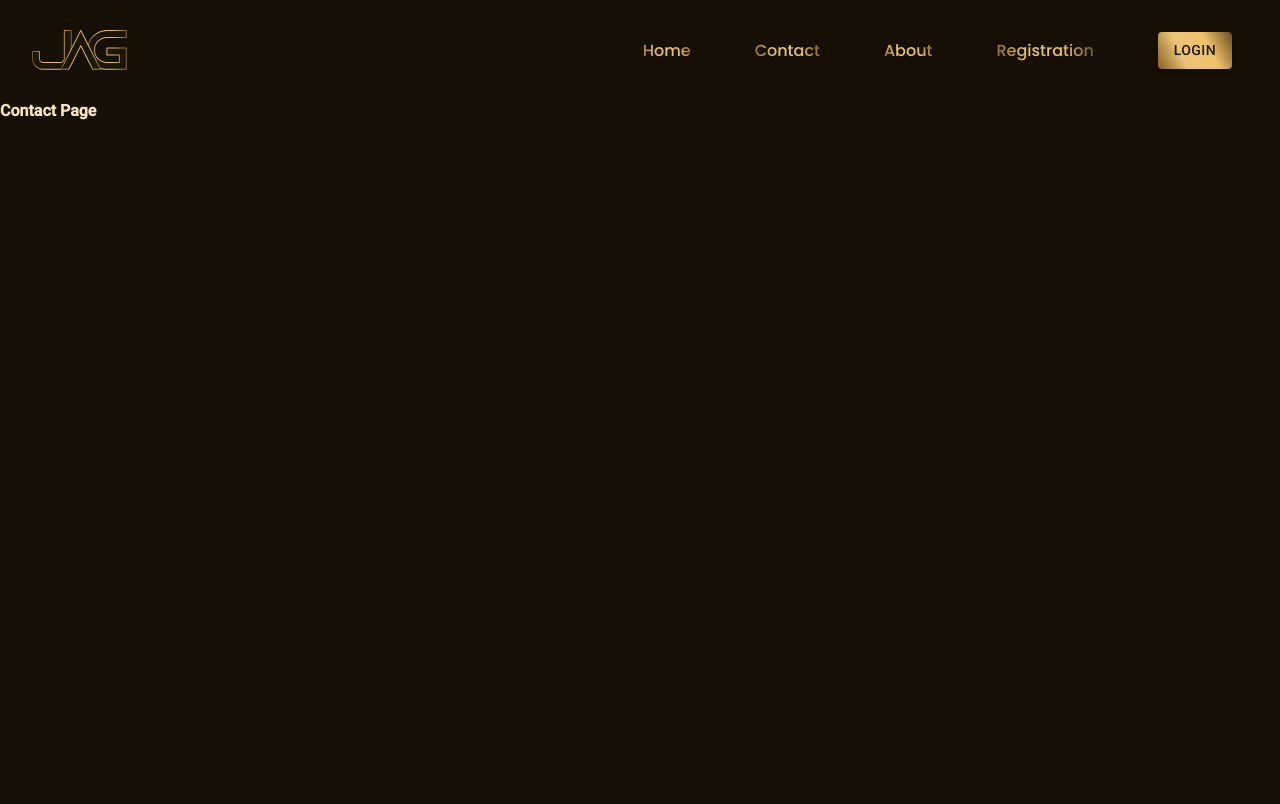
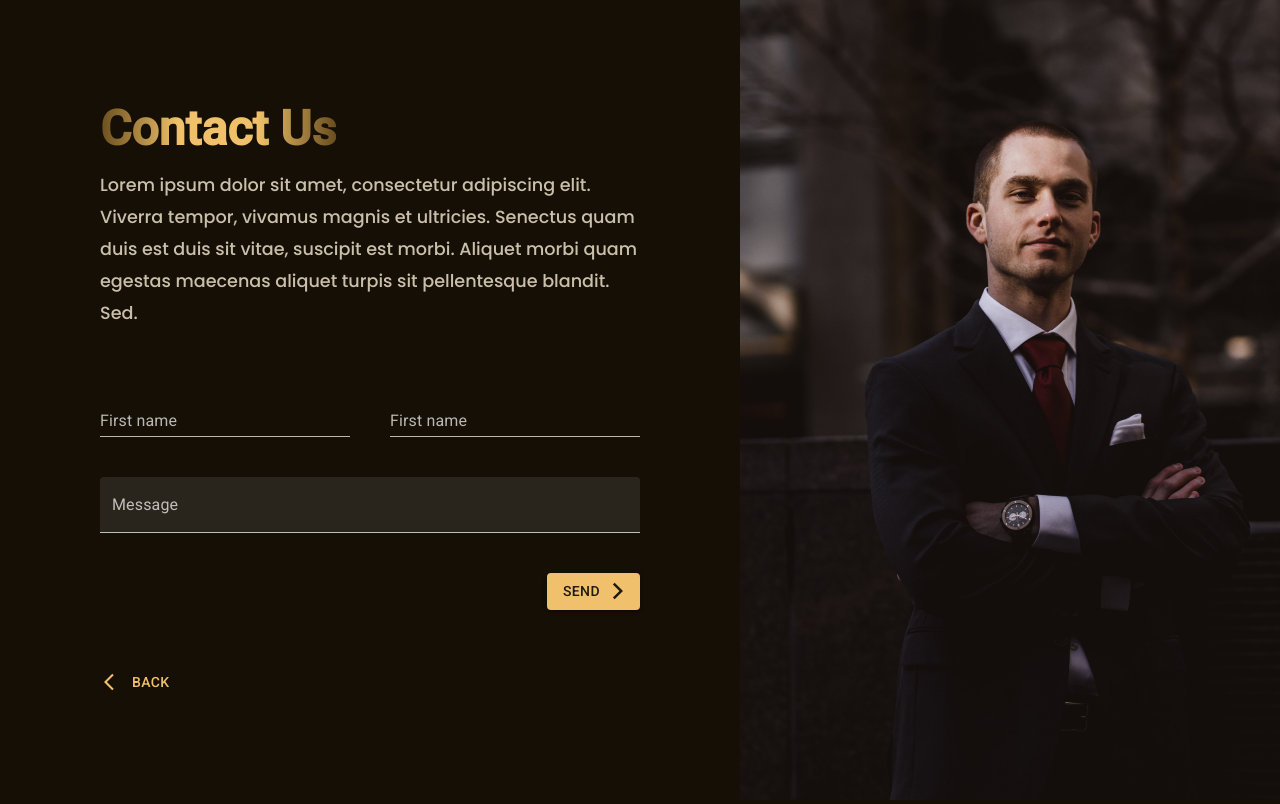
Before and after one commit to Mohanbarman/jag-portal, a React (Create React App) app: page /contact in a window 1280 px wide. Built offline with nearby package versions, Linux system fonts and the light colour scheme.

Commit message:
Adding Contact form

```diff
--- a/src/Content.js
+++ b/src/Content.js
@@ -179,7 +179,7 @@ const registrationScreenContent = {
 }
 
 const contactUsScreenContent = {
-  heading: 'Register for new account',
+  heading: 'Contact us',
   subheading: 'Lorem ipsum dolor sit amet, consectetur adipiscing elit. Viverra ' +
     'tempor, vivamus magnis et ultricies. Senectus quam duis est duis sit vitae, ' +
     'suscipit est morbi. Aliquet morbi quam egestas maecenas aliquet turpis sit ' +
--- /dev/null
+++ b/src/Utils.js
@@ -0,0 +1,7 @@
+const validateEmail = (email) => {
+  const re = /^(([^<>()[\]\\.,;:\s@"]+(\.[^<>()[\]\\.,;:\s@"]+)*)|(".+"))@((\[[0-9]{1,3}\.[0-9]{1,3}\.[0-9]{1,3}\.[0-9]{1,3}\])|(([a-zA-Z\-0-9]+\.)+[a-zA-Z]{2,}))$/;
+  return re.test(String(email).toLowerCase());
+}
+
+
+export { validateEmail }
--- a/src/index.css
+++ b/src/index.css
@@ -644,3 +644,13 @@ Registration
 .action-form-input-email {
     grid-column: 1/-1;
 }
+
+
+/*
+=======================
+Registration
+=======================
+ */
+.action-form-message-input {
+    grid-column: 1/-1;
+}
--- a/src/routes/Contact.js
+++ b/src/routes/Contact.js
@@ -1,12 +1,63 @@
-import React from 'react';
-import Navbar from '../components/Navbar'
+import React, { useState } from 'react';
+import ActionFormContainer from "../components/ActionFormContainer";
+import { contactUsScreenContent } from "../Content";
+import { TextField, Button } from "@material-ui/core";
+import {validateEmail} from "../Utils";
+import {ArrowForwardIos} from "@material-ui/icons";
+
 
 const Contact = () => {
+  const {heading, subheading, image} = contactUsScreenContent;
+
+  const [firstName, setFirstName] = useState('');
+  const [lastName, setLastName] = useState('');
+  const [message, setMessage] = useState('');
+
+  const _handleSubmit = (e) => {
+    e.preventDefault();
+  }
+
   return(
-    <>
-      <Navbar/>
-      <h4>Contact page</h4>
-    </>
+    <ActionFormContainer heading={heading} subheading={subheading} image={image}>
+      <form className='action-form-form'>
+        <div className='contact-us-form-grid registration-form-grid'>
+          <TextField
+            color='primary'
+            label='First name'
+            className='action-form-input'
+            value={firstName}
+            onChange={e => setFirstName(e.target.value)}
+          />
+
+          <TextField
+            color='primary'
+            label='First name'
+            className='action-form-input'
+            value={lastName}
+            onChange={e => setLastName(e.target.value)}
+          />
+
+          <TextField
+            multiline={true}
+            color='primary'
+            label='Message'
+            className='action-form-input action-form-message-input'
+            variant='filled'
+            value={message}
+            onChange={e => setMessage(e.target.value)}
+          />
+        </div>
+
+        <Button
+          variant='contained'
+          endIcon={<ArrowForwardIos/>}
+          className='action-form-submit-btn'
+          type='submit'
+          color='primary'
+          onClick={_handleSubmit}
+        >Send</Button>
+      </form>
+    </ActionFormContainer>
   );
 }
 
--- a/src/routes/Login.js
+++ b/src/routes/Login.js
@@ -4,16 +4,12 @@ import {Button, TextField} from '@material-ui/core';
 import {ArrowForwardIos} from "@material-ui/icons";
 import ActionFormContainer from "../components/ActionFormContainer";
 import {Link} from 'react-router-dom';
+import {validateEmail} from "../Utils";
 
 
 const Login = () => {
   const [email, setEmail] = useState('');
   const [password, setPassword] = useState('');
-
-  const validateEmail = (email) => {
-    const re = /^(([^<>()[\]\\.,;:\s@"]+(\.[^<>()[\]\\.,;:\s@"]+)*)|(".+"))@((\[[0-9]{1,3}\.[0-9]{1,3}\.[0-9]{1,3}\.[0-9]{1,3}\])|(([a-zA-Z\-0-9]+\.)+[a-zA-Z]{2,}))$/;
-    return re.test(String(email).toLowerCase());
-  }
 
   const _handleSubmit = (e) => {
     e?.preventDefault();
--- a/src/routes/Registration.js
+++ b/src/routes/Registration.js
@@ -1,8 +1,9 @@
 import React, {useState} from 'react';
 import ActionFormContainer from "../components/ActionFormContainer";
 import { registrationScreenContent } from "../Content";
-import {Button, TextField} from "@material-ui/core";
-import {ArrowForwardIos} from "@material-ui/icons";
+import { Button, TextField } from "@material-ui/core";
+import { ArrowForwardIos } from "@material-ui/icons";
+import { validateEmail } from "../Utils";
 
 
 const Registration = () => {
@@ -16,11 +17,6 @@ const Registration = () => {
 
   const _handleSubmit = (e) => {
     e.preventDefault();
-  }
-
-  const validateEmail = (email) => {
-    const re = /^(([^<>()[\]\\.,;:\s@"]+(\.[^<>()[\]\\.,;:\s@"]+)*)|(".+"))@((\[[0-9]{1,3}\.[0-9]{1,3}\.[0-9]{1,3}\.[0-9]{1,3}\])|(([a-zA-Z\-0-9]+\.)+[a-zA-Z]{2,}))$/;
-    return re.test(String(email).toLowerCase());
   }
 
 
```
Also changed, not shown: 1 other file (tests, documents, lock files or other folders).
